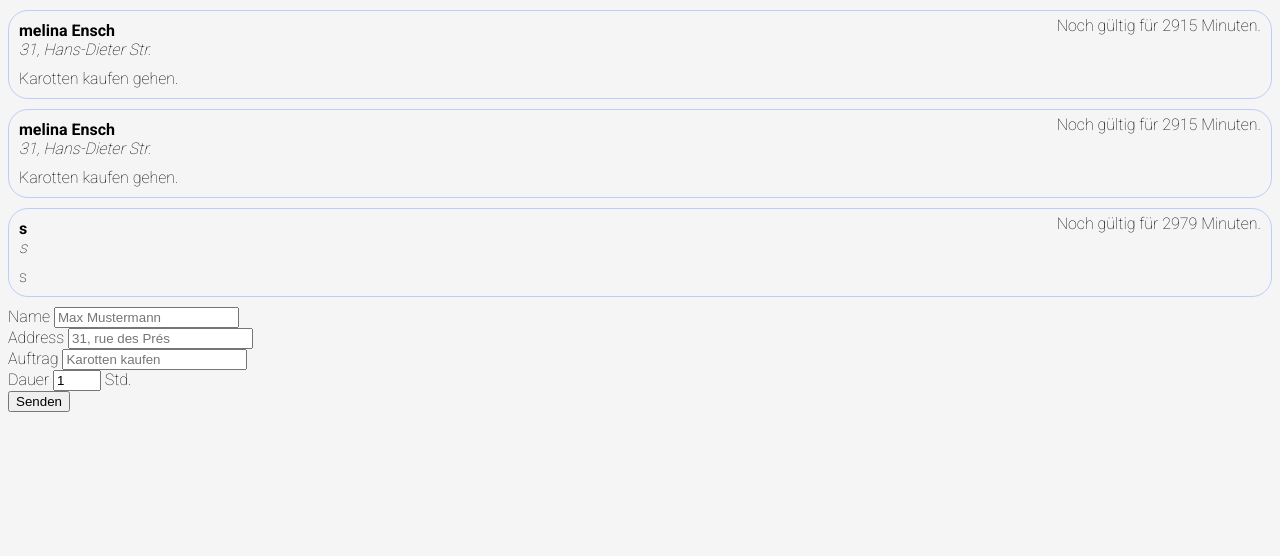
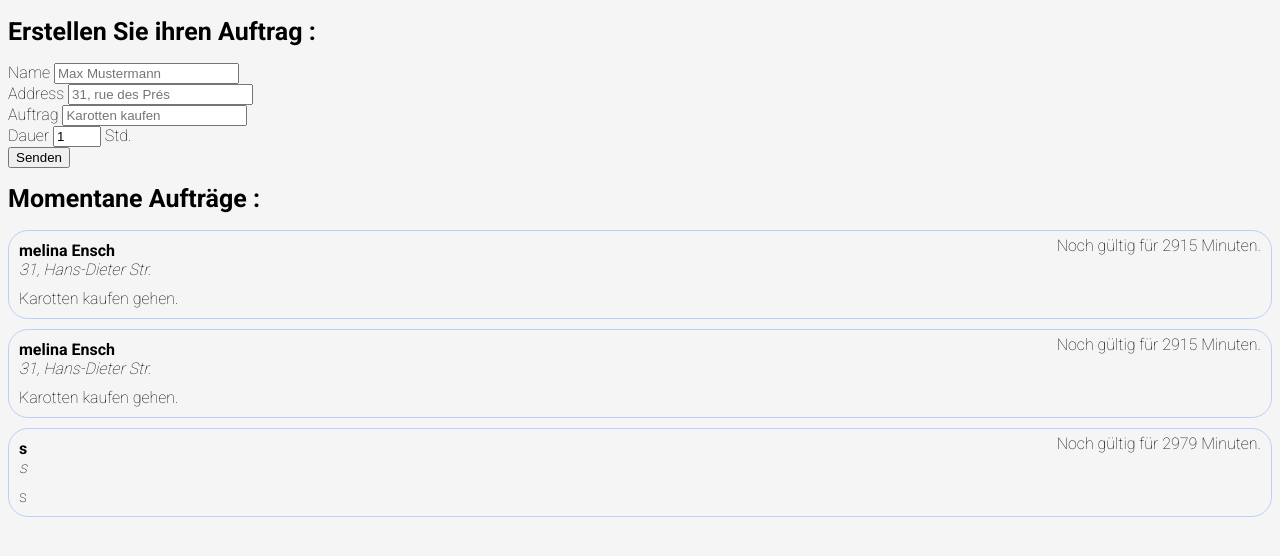
Before and after one commit to simplecare-app/simplecare, a PHP site: page / in a window 1280 px wide. Shown: the part 112-668 px from the top of the page. Run offline with PHP 8.4, Linux system fonts and the light colour scheme.

Commit message:
Add files via upload

```diff
--- a/index.php
+++ b/index.php
@@ -8,6 +8,17 @@
         <?php
             include_once 'header.php'
         ?>
+        <div class="gesamtbox">
+
+            <div class='eingabebox'>
+                <h1>Erstellen Sie ihren Auftrag :</h1>
+                <form action="/">
+                        <label for="name">Name</label> <input type="text" name="name" id="name" required placeholder="Max Mustermann"> <br>
+                        <label for="address">Address</label> <input type="text" name="address" id="address" required placeholder="31, rue des Prés"> <br>
+                        <label for="auftrag">Auftrag</label> <input type="text" name="auftrag" id="auftrag" required placeholder="Karotten kaufen"> <br>
+                        <label for="dauer">Dauer</label> <input type="number" name="dauer" id="dauer" min=1 max=4 required value=1> Std.  <br>
+                        <button type="submit">Senden</button> <input type="hidden" name="mode" value="save">
+                </form>
         <?php
 
         if(isset($_GET['mode']) && $_GET['mode'] == 'save'){
@@ -17,7 +28,6 @@
             $dauer = $_GET['dauer'];
 
             $control = SafeAnnonce($name, $address, $auftrag, $dauer);
-
             if($control == 1) {
                 echo "<p>Sie haben vergessen ihren Namen einzugeben.</p>";
             } else if($control == 2){
@@ -30,21 +40,28 @@
                 echo "<p>Fehler beim Speichervorgang.</p>";
             }
         }
+        ?>
+            </div>
+        <?php
+       if(!is_file('annonces.txt')){
+            file_put_contents('annonces.txt','');
+       }
+       $annonces=file_get_contents ('annonces.txt');
+        $now = time();
 
-        if(!is_file('annonces.txt')){
-            file_put_contents('annonces.txt','');
-        }
+       echo '<div class="annonces"><h1>Momentane Aufträge :</h1>';
 
-        $annonces=file_get_contents ('annonces.txt');
-        $now = time();
         foreach(preg_split("/((\r?\n)|(\r\n?))/", $annonces) as $line){
             $annonce = preg_split("/\^/", $line);
             if($annonce[0]=='ANNONCE' && $annonce[4] >= $now){
                 echo '<div class="annonce"><span class="name">'.$annonce[1].'</span>
                     <span class="address">'.$annonce[2].'</span><span class="auftrag">'.$annonce[3].'</span>
                     <span class="dauer">Noch gültig für '.floor(($annonce[4]-$now)/60).' Minuten.</span></div>';
+
             }
+
         }
+        echo '</div>';
 
         function SafeAnnonce($name, $address, $auftrag, $dauer){
             if($name==""){
@@ -58,20 +75,14 @@
             }
 
             $endzeit = time() +($dauer*60*60);
-            $annonce = "\nANNONCE^".$name.'^'.$address.'^'.$auftrag.'^'.$endzeit.'^';
-
+            $rand = rand(1000, 9999);
+            $annonce = "\nANNONCE^".$name.'^'.$address.'^'.$auftrag.'^'.$endzeit.'^'.$rand.'^';
+                echo '<span id="code">Noch vor Ablauf der Gültgkeit ihres Auftrags, können Sie mit diesem Code ihren Auftrag löschen : '.$rand.'</span>';
             return file_put_contents('annonces.txt',$annonce,FILE_APPEND);
         }
 
         ?>
-
-            <form action="/">
-                    <label for="name">Name</label> <input type="text" name="name" id="name" required placeholder="Max Mustermann"> <br>
-                    <label for="address">Address</label> <input type="text" name="address" id="address" required placeholder="31, rue des Prés"> <br>
-                    <label for="auftrag">Auftrag</label> <input type="text" name="auftrag" id="auftrag" required placeholder="Karotten kaufen"> <br>
-                    <label for="dauer">Dauer</label> <input type="number" name="dauer" id="dauer" min=1 max=4 required value=1> Std.  <br>
-                    <button type="submit">Senden</button> <input type="hidden" name="mode" value="save">
-            </form>
+            </div>
         </div>
     </body>
 </html>
```
